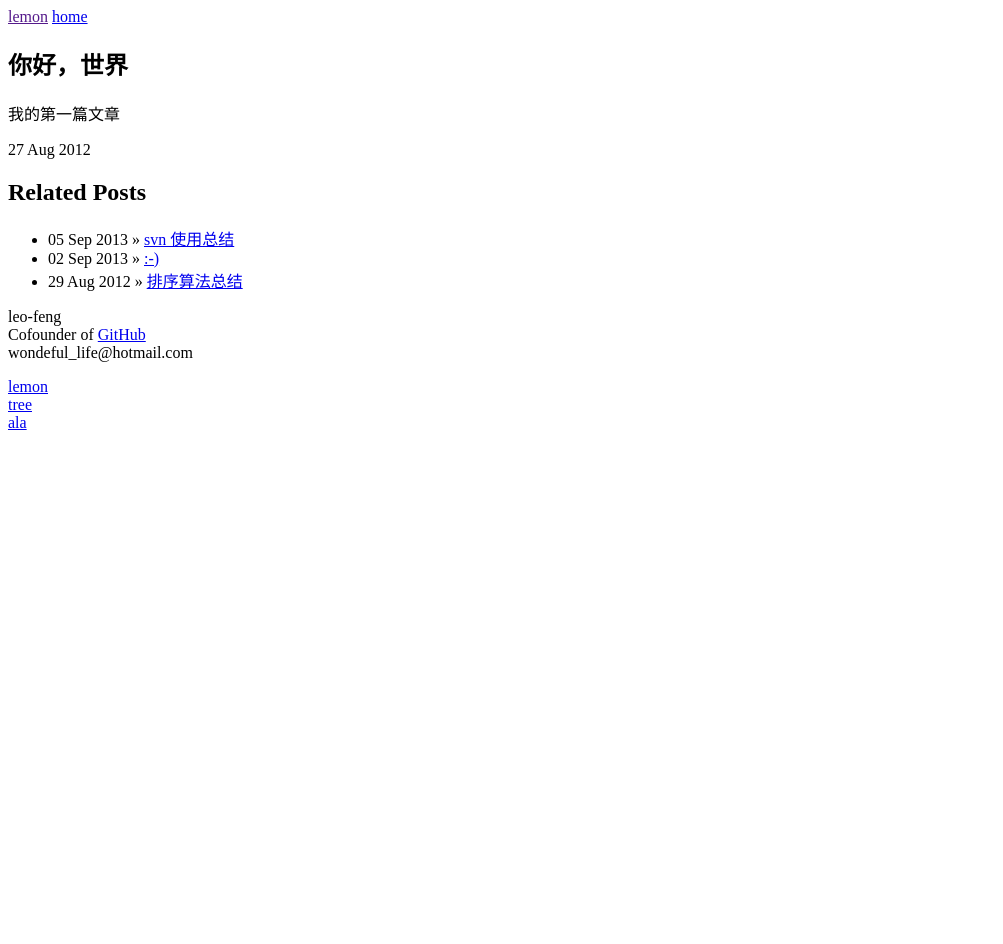
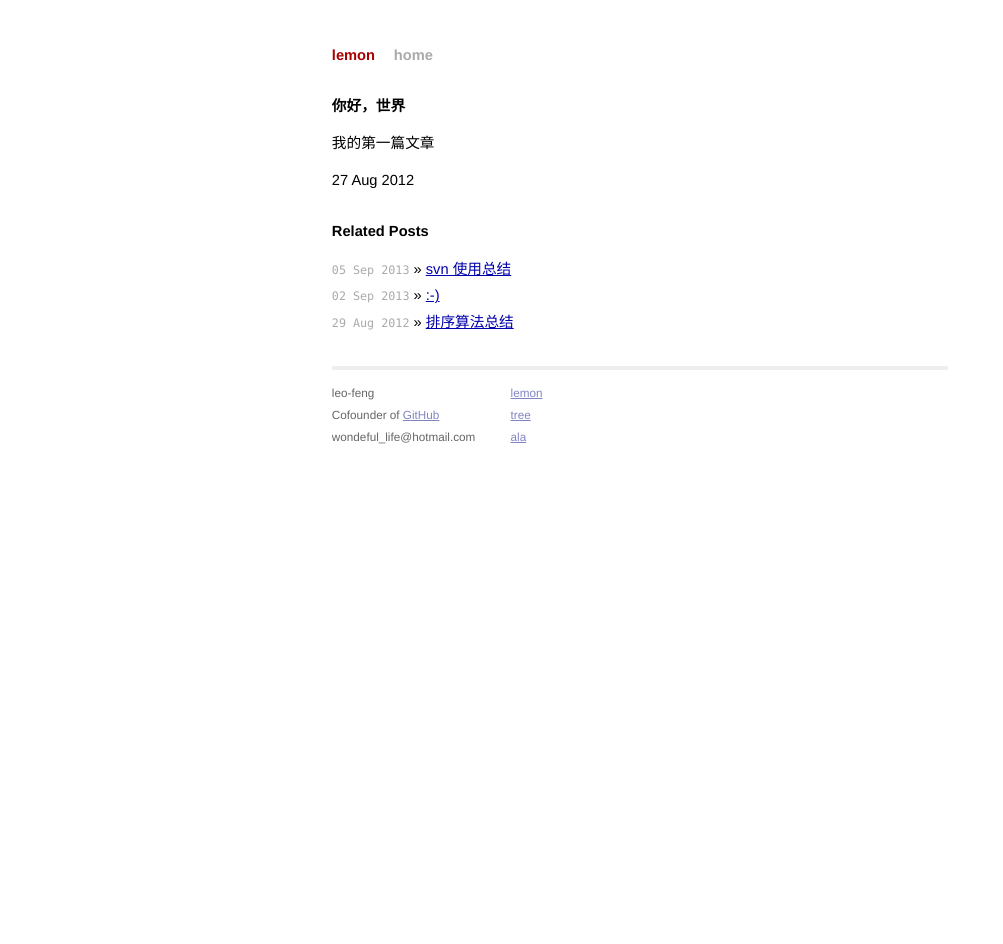
Before and after one commit to leo-feng/leo-feng, a Jekyll site: the page built from _posts/2012-08-27-hello-world.html, in a window 1280 px wide. Shown: the whole page, without its empty margins (0-1003 px from the left). Built offline with Jekyll 4.4.1, drawn with Linux system fonts in a browser that asks for light colours; Markdown is read by kramdown in place of the engine named in the settings; before the commit the page ends 900 px from its top, so only the background shows below that.

Commit message:
css path

```diff
--- a/_layouts/default.html
+++ b/_layouts/default.html
@@ -7,8 +7,10 @@
 	<title>{{ page.title }}</title>
 	<meta name="author" content="leo-feng" />
 	<link rel="stylesheet" href="lemon_css/syntax.css" type="text/css" />
+	<link rel="stylesheet" href="/lemon_css/syntax.css" type="text/css" />
 
    	<!-- Homepage CSS -->
+   	<link rel="stylesheet" href="/lemon_css/screen.css" type="text/css" media="screen, projection" />
    	<link rel="stylesheet" href="lemon_css/screen.css" type="text/css" media="screen, projection" />
 	<script type="text/javascript" src="http://use.typekit.com/jpd0pfm.js"></script>
    	<script type="text/javascript">try{Typekit.load();}catch(e){}</script>
```
